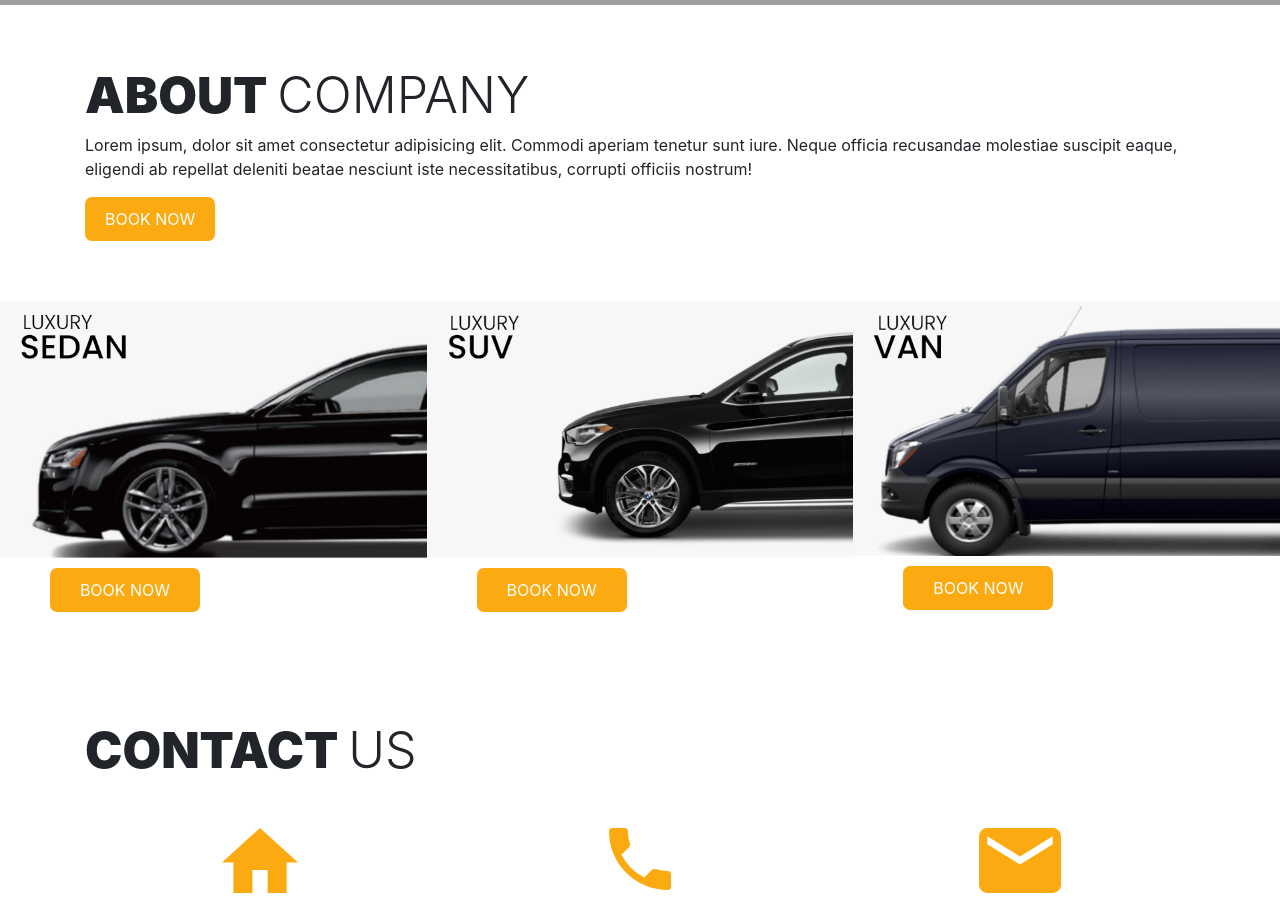
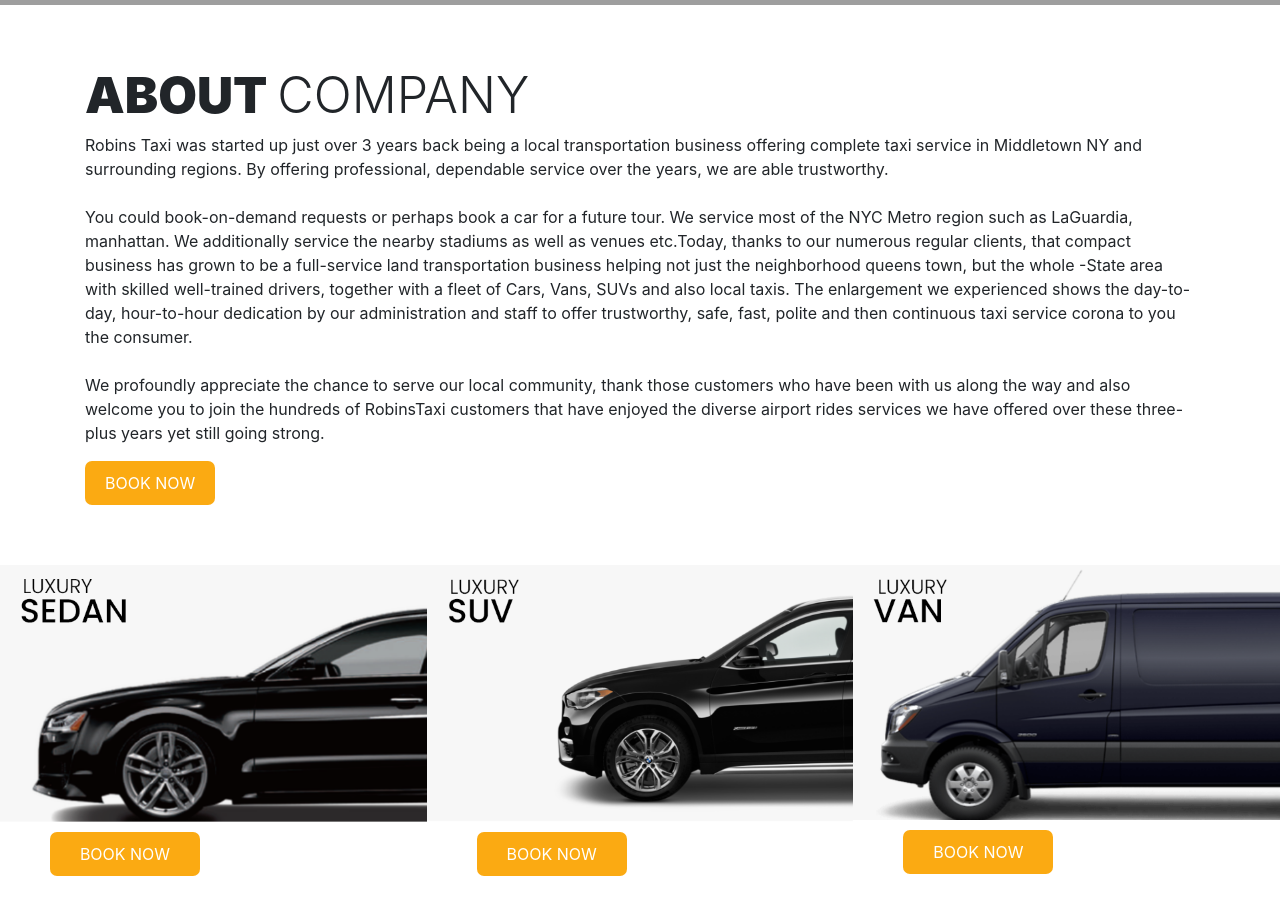
Before and after one commit to mkumar08/RobinsTaxi, an Angular app in the folder robins-taxi/: page / in a window 1280 px wide. Shown: the part 1340-2245 px from the top of the page. Built offline with nearby package versions, Linux system fonts and the light colour scheme; grey boxes are pictures that could not be loaded.

Commit message:
changes made in header & home component

```diff
--- a/robins-taxi/src/app/header/header.component.ts
+++ b/robins-taxi/src/app/header/header.component.ts
@@ -11,8 +11,7 @@
 
   constructor() { }
 
-  ngOnInit() {
-  }
+  ngOnInit() {}
 
   ngAfterViewInit(){
     this.mobileMenu.nativeElement.style.display = "none";
--- a/robins-taxi/src/app/home/home.component.html
+++ b/robins-taxi/src/app/home/home.component.html
@@ -66,10 +66,12 @@
   <div class="about-us container" id="about">
     <h2>ABOUT <span>COMPANY</span></h2>
     <p>
-      Lorem ipsum, dolor sit amet consectetur adipisicing elit. Commodi aperiam
-      tenetur sunt iure. Neque officia recusandae molestiae suscipit eaque,
-      eligendi ab repellat deleniti beatae nesciunt iste necessitatibus,
-      corrupti officiis nostrum!
+      Robins Taxi was started up just over 3 years back being a local transportation business offering complete taxi service in Middletown NY and surrounding regions. By offering professional, dependable service over the years, we are able trustworthy.
+      <br><br>
+      You could book-on-demand requests or perhaps book a car for a future tour. We service most of the NYC Metro region such as LaGuardia, manhattan. We additionally service the nearby stadiums as well as venues etc.Today, thanks to our numerous regular clients, that compact business has grown to be a full-service land transportation business helping not just the neighborhood queens town, but the whole -State area with skilled well-trained drivers, together with a fleet of Cars, Vans, SUVs and also local taxis.
+      The enlargement we experienced shows the day-to-day, hour-to-hour dedication by our administration and staff to offer trustworthy, safe, fast, polite and then continuous taxi service corona to you the consumer.
+      <br><br>
+      We profoundly appreciate the chance to serve our local community, thank those customers who have been with us along the way and also welcome you to join the hundreds of RobinsTaxi customers that have enjoyed the diverse airport rides services we have offered over these three-plus years yet still going strong.
     </p>
     <button class="book-now-button"><a href="#book-now">BOOK NOW</a></button>
   </div>
```
